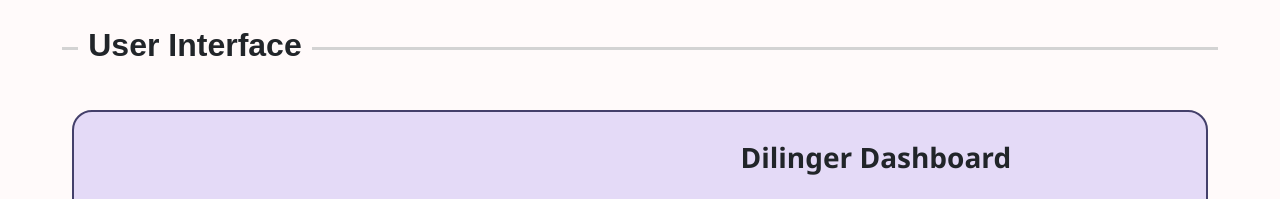
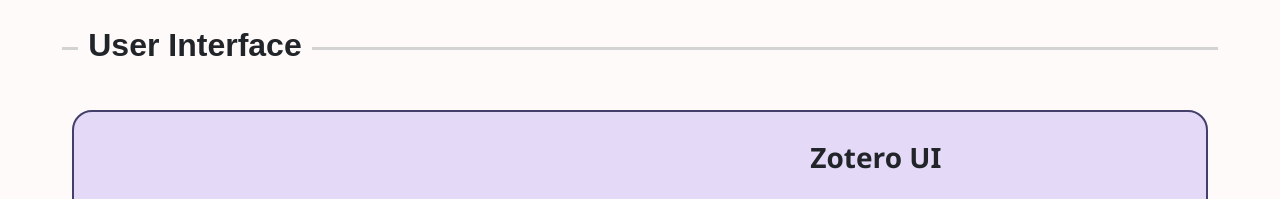
Before and after one commit to BlooRage/WorkSmartly, a plain HTML site: page SubtopicsC/45Zotero.html in a window 1280 px wide. Shown: the part 1036-1235 px from the top of the page. Drawn offline with nearby package versions, Linux system fonts and the light colour scheme; a web font is replaced by a local one.

Commit message:
Update 45Zotero.html

```diff
--- a/SubtopicsC/45Zotero.html
+++ b/SubtopicsC/45Zotero.html
@@ -107,7 +107,7 @@
               </div>
 
             <div class="col-md-7" style="text-align: justify;">
-              <p class="ui-name text-center fs-3 fw-bold m-4">Dilinger Dashboard</p>
+              <p class="ui-name text-center fs-3 fw-bold m-4">Zotero UI</p>
               <p class="fs-5 pe-3">&nbsp;&nbsp;&nbsp;&nbsp;&nbsp;  Zotero’s user interface is designed to be intuitive and efficient, offering a user-friendly experience for researchers, academics, and students. The central component of the UI is the library pane, where users can organize their references into collections and subcollections, making it easy to manage large volumes of research. The main window displays detailed information about each reference, including metadata, tags, notes, and file attachments, ensuring that all research content is organized and accessible. On the left side of the interface, a sidebar provides quick access to your libraries, saved searches, and tags, while the central pane shows a list of references or items based on your selection. A built-in PDF reader with annotation tools allows users to highlight, comment, and take notes directly within documents, streamlining the research workflow.</p>
               <p class="fs-5 pe-3">&nbsp;&nbsp;&nbsp;&nbsp;&nbsp;</p>
             </div>
```
